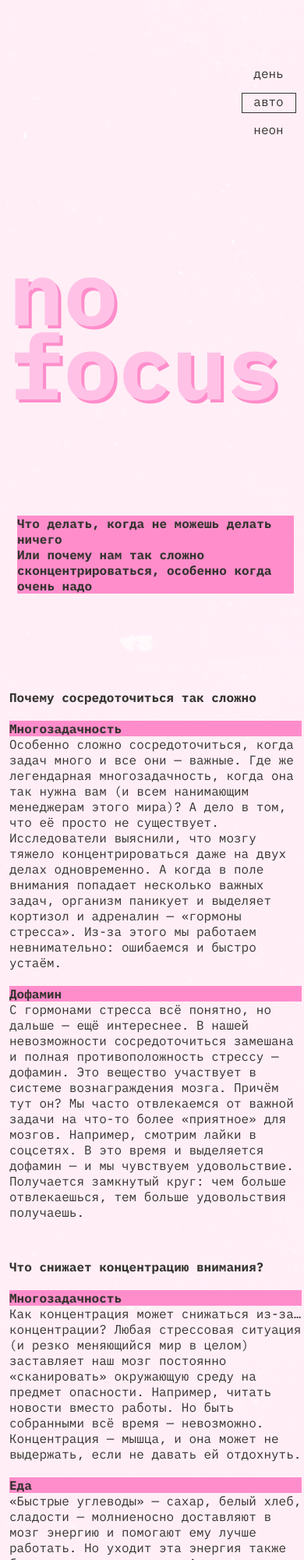
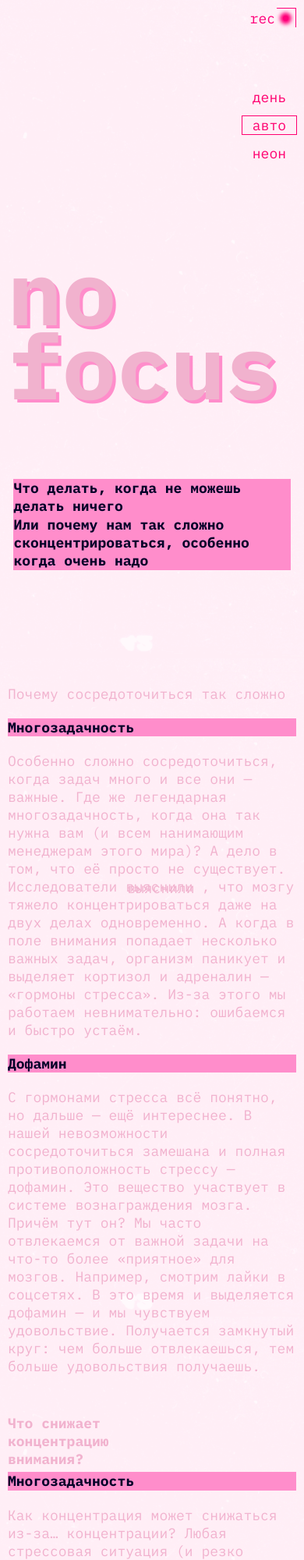
Before and after one commit to vlkrya/slozhno-sosredotochitsya, a plain HTML site: page index.html in a window 390 px wide. Shown: the top 2000 px of the page at 78% size. Drawn offline with Linux system fonts and the light colour scheme.

Commit message:
feat: second review

```diff
--- a/index.html
+++ b/index.html
@@ -4,15 +4,19 @@
     <meta charset="UTF-8" />
     <meta http-equiv="X-UA-Compatible" content="IE=edge" />
     <meta name="viewport" content="width=device-width, initial-scale=1.0" />
+    <meta name="color-scheme" content="dark light"/>
+
     <title>Сложно сосредоточиться</title>
+
     <link rel="icon" href="./images/favicon.ico">
     <link rel="icon" href="./images/favicon.svg">
+
     <link rel="stylesheet" href="./fonts/fonts.css">
+    <link rel="stylesheet" href="./styles/globals.css">
+    <link rel="stylesheet" href="./styles/variables.css">
     <link rel="stylesheet" href="./styles/style.css">
     <link rel="stylesheet" href="./styles/dark.css">
     <link rel="stylesheet" href="./styles/light.css">
-    <link rel="stylesheet" href="./styles/variables.css">
-    <link rel="stylesheet" href="./styles/globals.css">
   </head>
   <body class="page">
     <header class="header decorated-zone">
@@ -43,8 +47,8 @@
           </li>
         </ul>
       </nav>
-      <h1 class="title header__title">no focus</h1>
-      <p class="header__title-decor title-decoration">Что делать, когда не можешь делать ничего <br> Или почему нам так сложно сконцентрироваться, особенно когда очень надо</p>
+      <h1 class="title main__title-decoration">no focus</h1>
+      <p class="header__text accent-background accent-text ">Что делать, когда не можешь делать ничего <br> Или почему нам так сложно сконцентрироваться, особенно когда очень надо</p>
     </header>
     <main class="main">
 
@@ -54,42 +58,41 @@
         </h2>
         <ul class="main__section-inner-article">
           <li>
-            <h3 class="main__title-decor title-decoration"> Многозадачность </h3>
+            <h3 class="section__image-title accent-background accent-text"> Многозадачность </h3>
               <p class="main__section-text">
-                Особенно сложно сосредоточиться, когда задач много и все они — важные. Где же легендарная многозадачность, когда она так нужна вам (и всем нанимающим менеджерам этого мира)? А дело в том, что её просто не существует. Исследователи выяснили, что мозгу тяжело концентрироваться даже на двух делах одновременно. А когда в поле внимания попадает несколько важных задач, организм паникует и выделяет кортизол и адреналин — «гормоны стресса». Из-за этого мы работаем невнимательно: ошибаемся и быстро устаём.
+                Особенно сложно сосредоточиться, когда задач много и все они — важные. Где же легендарная многозадачность, когда она так нужна вам (и всем нанимающим менеджерам этого мира)? А дело в том, что её просто не существует. Исследователи <a class="link" href="https://dana.org/article/multicosts-of-multitasking/" target="_blank"> выяснили </a>, что мозгу тяжело концентрироваться даже на двух делах одновременно. А когда в поле внимания попадает несколько важных задач, организм паникует и выделяет кортизол и адреналин — «гормоны стресса». Из-за этого мы работаем невнимательно: ошибаемся и быстро устаём.
               </p>
           </li>
           <li>
-            <h3 class="main__title-decor title-decoration"> Дофамин </h3>
+            <h3 class="section__image-title accent-background accent-text"> Дофамин </h3>
               <p class="main__section-text">
                 С гормонами стресса всё понятно, но дальше — ещё интереснее. В нашей невозможности сосредоточиться замешана и полная противоположность стрессу — дофамин. Это вещество участвует в системе вознаграждения мозга. Причём тут он? Мы часто отвлекаемся от важной задачи на что-то более «приятное» для мозгов. Например, смотрим лайки в соцсетях. В это время и выделяется дофамин — и мы чувствуем удовольствие. Получается замкнутый круг: чем больше отвлекаешься, тем больше удовольствия получаешь.              </p>
           </li>
         </ul>
       </section>
 
-      <section class="main__section-article">
-        <h2 class="main__section-title">
+      <section class="main__section-article-second">
+        <h2 class="main__section-title-second">
           Что снижает концентрацию внимания?
         </h2>
-        <ul class="main__section-inner-article">
+        <ul class="main__section-inner-article-second">
           <li>
-            <h3 class="main__title-decor title-decoration"> Многозадачность </h3>
+            <h3 class="section__image-title accent-background accent-text"> Многозадачность </h3>
               <p class="main__section-text">
                 Как концентрация может снижаться из-за… концентрации? Любая стрессовая ситуация (и резко меняющийся мир в целом) заставляет наш мозг постоянно «сканировать» окружающую среду на предмет опасности. Например, читать новости вместо работы. Но быть собранными всё время — невозможно. Концентрация — мышца, и она может не выдержать, если не давать ей отдохнуть.              </p>
           </li>
-        </ul>
-        <ul class="main__section-inner-article">
+
           <li>
-            <h3 class="main__title-decor title-decoration"> Еда </h3>
+            <h3 class="section__image-title accent-background accent-text"> Еда </h3>
               <p class="main__section-text">
                 «Быстрые углеводы» — сахар, белый хлеб, сладости — молниеносно доставляют в мозг энергию и помогают ему лучше работать. Но уходит эта энергия также быстро, как и приходит. А мы в результате попадаем на «углеводные качели»: как только действие «быстрых углеводов» заканчивается, мы чувствуем усталость и сонливость. И хотим ещё больше быстрых углеводов.          </li>
-        </ul>
           <li>
-            <h3 class="main__title-decor title-decoration"> Гаджеты </h3>
+            <h3 class="section__image-title accent-background accent-text"> Гаджеты </h3>
               <p class="main__section-text">
                 Да-да, это та самая ситуация, когда на экране ноутбука — код, в наушниках — подкаст, а на компьютере фоном — ещё и видео с забавными утятами. В результате мозг пытается переключиться с одной задачи на другую — и просто не может. А чтобы вернуться к состоянию полной концентрации, человеку в среднем нужно 20 минут. Вот и получается, что чем больше времени мы проводим в гаджетах, тем больше времени затем нужно, чтобы вернуться к работе.        </ul>
               </p>
           </li>
+        </ul>
         </section>
 
       <section class="main__section-article">
@@ -99,37 +102,38 @@
         <ul class="main__section-inner-article">
 
           <li>
-            <h3 class="main__section-title">5 простых (на самом деле не очень) советов</h3>
-            <h4 class="main__title-decor title-decoration subtitle"> Представьте небо и облака </h4>
+            <h3 class="section__image-title accent-background accent-text">5 простых (на самом деле не очень) советов</h3>
+            <h4 class="section__image-title accent-background accent-text accent-text_bold "> Представьте небо и облака </h4>
               <p class="main__section-text">
                 Или листья в ручье. Тут дело в лёгкой медитации, которая помогает успокоиться. Ведь часто именно тревожные мысли о сложных задачах как раз и мешают эти сложные задачи делать. В такие моменты можно закрыть глаза и представить, что чистое небо — это вы, а облака — тревожные мысли. И сколько бы их ни было — ясное небо всегда будет где-то там, за тучами, и никуда не денется. Это упражнение поможет вернуться в настоящий момент, а не волноваться о потенциальных проблемах из будущего</p>
 
           </li>
           <li>
-            <h4 class="main__title-decor title-decoration subtitle"> Включите музыку </h4>
+            <h4 class="section__image-title accent-background accent-text accent-text_bold "> Включите музыку </h4>
               <p class="main__section-text">
                 Но не любую, и не любимую. Любимая может быть связана с сильными положительными эмоциями, которые тоже очень сильно отвлекают. Подойдёт тихая, спокойная, умеренно-ритмичная. Можно вообще попробовать включить плейлист в «белым шумом» или нейромузыкой.
           </li>
           <li>
-            <h4 class="main__title-decor title-decoration subtitle"> Прогуляйтесь</h4>
+            <h4 class="section__image-title accent-background accent-text accent-text_bold "> Прогуляйтесь</h4>
               <p class="main__section-text">
                 Или даже пробегитесь. Лучше найти парк или лес: один эксперимент показал, что созерцание природы повышает концентрацию, в то время как после просмотра городских пейзажей она наоборот понижается. Можно совместить прогулку с физическими упражнениями или бегом — так в мозг поступит ещё больше кислорода и он будет лучше работать. Но и простая двадцатиминутная прогулка — тоже отличный вариант.
           </li>
           <li>
-            <h4 class="main__title-decor title-decoration subtitle"> Хорошо ешьте </h4>
+            <h4 class="section__image-title accent-background accent-text accent-text_bold "> Хорошо ешьте </h4>
               <p class="main__section-text">
                 Мы — не ваша бабушка, но это правда важно. Выбирайте продукты, которые препятствуют резким скачкам сахара в крови. Например, с высоким содержанием клетчатки: овощи, ягоды, бобовые (нут, чечевица, фасоль), коричневый рис, хлеб из цельнозерновой пшеницы.
           </li>
           <li>
-            <h4 class="main__title-decor title-decoration subtitle"> Читайте</h4>
+            <h4 class="section__image-title accent-background accent-text accent-text_bold "> Читайте</h4>
               <p class="main__section-text">
                 Настоящие бумажные книги. Это правда помогает с концентрацией: чтобы прочитать пост в соцсети, достаточно нескольких минут или даже секунд. А вот интересная книга способна затянуть и на несколько часов и круто тренирует направленное внимание.
           </li>
         </ul>
       </section>
 
+
       <section>
-        <h2 class="title-decoration"> А можно в картинках?</h2>
+        <h2 class="section__image-title accent-background accent-text"> А можно в картинках?</h2>
         <ul class="main__image-container">
           <li class="main__image-container-item">
             <img class="image" src="./images/sunset.png" alt="картинка заката" loading="lazy">
@@ -148,8 +152,9 @@
           </li>
         </ul>
       </section>
+
     </main>
-    <footer class="footer decorated-zone">
+    <footer class="footer main__title-decoration">
       <h2 class="title footer__title">
         focus
       </h2>
--- a/styles/light.css
+++ b/styles/light.css
@@ -11,57 +11,24 @@
   */
 	--background-color: rgb(255, 241, 247);
 	--accent-color: rgb(255, 141, 203);
-	--accent-color-rgb: 53, 52, 48;
-	--text-color: rgb(53, 52, 48);
+	--text-colot: #353430;
 	--background-image: url(../images/cover-image-light.png);
+	--button-hover-color: #353430;
+	--decotative-bracket-color: #353430;
+	--nav-color: #353430;
 
-	color: var(--text-color);
-}
 
-.theme_light .header__theme-dark-decor {
-	display: none;
-}
-
-.theme_light .title-decoration {
-	--text-color: var(--text-color);
-}
-
-.theme_light .title {
-	color: rgb(255, 194, 230);
-}
-
-@media (width >= 1024px) {
-  .title {
-    text-shadow: 4px 4px 0 rgb(255, 0, 112);
-  }
 }
 
 @media (prefers-color-scheme: light) {
-	.page {
-		--background-color: rgb(255, 241, 247);
-		--accent-color: rgb(255, 141, 203);
-		--accent-color-rgb: 53, 52, 48;
-		--text-color: rgb(53, 52, 48);
+	:root {
 		--background-image: url(../images/cover-image-light.png);
+		--accent-color: #ff8dcb;
+		--heading-color: #353430;
+		--text-colot: #353430;
+		--button-hover-color: #353430;
+		--decotative-bracket-color: #353430;
+		--menu-color: #353430;
 
-		color: var(--text-color);
 	}
-
-	.header__theme-dark-decor {
-		display: none;
-	}
-
-	.title-decoration {
-		--text-color: var(--text-color);
-	}
-
-	.title {
-		color: rgb(255, 194, 230);
-	}
-
-  @media (width >= 1024px) {
-  .title {
-    text-shadow: 4px 4px 0 rgb(255, 0, 112);
-  }
 }
-}
--- a/styles/style.css
+++ b/styles/style.css
@@ -2,75 +2,130 @@
 
 .page {
   /* сохраните в разметке и стилях класс page. На его основе работает скрипт. */
-  background-color: var(--background-color);
-	background-image: var(--background-image);
-	background-repeat: no-repeat;
-	background-size: cover;
-	background-position: center;
-	background-attachment: fixed;
-	min-height: 100dvh;
-	color: var(--accent-color);
-  font-weight: var(--font-weight, 700);
-
+  margin: 0 auto;
+  padding: 10px;
+  color: var(--text-color);
+  font-size: 18px;
+  background-image: var(--background-image);
+  background-repeat: no-repeat;
+  background-position: top center;
+  background-size: cover;
+  background-attachment: fixed;
+  max-width: 1024px;
 }
 
 .header {
   display: grid;
-  grid-area: 1fr auto 1fr;
+  grid-template-rows: auto max-content auto;
   align-items: center;
-  justify-items: center;
-  min-block-size: 668px;
+}
 
+.decorated-zone {
+  position: relative;
+  min-block-size: 97vh;
+}
+
+@media (min-width: 768px) {
+  .decorated-zone {
+    min-height: 95vh;
+  }
+}
+
+@media (min-width: 1024px) {
+  .decorated-zone {
+    min-height: 94vh;
+  }
+}
+
+.decorated-zone::before {
+  content: "";
+  position: absolute;
+  inline-size: 25px;
+  block-size: 25px;
+  border-top: 1px solid var(--decorative-bracket-color);
+  border-right: 1px solid var(--decorative-bracket-color);
+  inset-inline-end: 0;
+  inset-block-start: 0;
+}
+
+.decorated-zone::after {
+  content: "";
+  position: absolute;
+  inline-size: 25px;
+  border-bottom: 1px solid var(--deco-color);
+  border-left: 1px solid var(--decorative-bracket-color);
+  inset-block-end: 0;
 }
 
 .header__theme-dark-decor {
-  display: inline-block;
   position: absolute;
-  top: var(--padding);
-  right: 0;
-  text-transform: uppercase;
-  line-height: 25px;
+  display: flex;
+  align-items: center;
+  gap: 10px;
+  margin: 2px 10px 0 0;
+  color: rgb(255,0,122);
+  inset-inline-end: 0;
+  inset-block-start: 0;
 }
 
 .header__theme-dark-decor::after {
-  content: '';
-  display: inline-block;
-  margin-inline-end: 9px;
-  margin-inline-start: 10px;
-  inline-size: 9px;
-  block-size: 9px;
+  content: "";
+  display: block;
   border-radius: 50%;
-  background-color: currentColor;
-  box-shadow: 0 0 4px currentColor;
+  inline-size: 7px;
+  block-size: 7px;
+  background-color:rgb(255,0,122);
+  box-shadow: 0 0 5px 4px rgb(255,0,122);
 }
 
 .header__theme-menu {
-
+  justify-self: end;
+  margin: 5px 0 0;
 }
 
-.header__theme-menu-item{
+.header__theme-menu-list {
+  display: flex;
+  flex-direction: column;
+  gap: 13px;
+}
+
+@media (min-width: 768px) {
+  .header__theme-menu {
+    margin: 10px 0 0;
+  }
+}
+
+@media (min-width: 1024px) {
+  .header__theme-menu {
+    justify-self: center;
+    align-self: flex-start;
+    margin: 0;
+  }
+
+  .header__theme-menu-list {
+    flex-direction: row;
+    margin-top: 6px;
+  }
+}
+
+
+.header__theme-menu-item {
 
 }
 
 .header__theme-menu-button {
-  inline-size: 70px;
-  block-size: 26px;
-  display: block;
+  border: none;
+  padding: 0 13px;
+  outline: 1px solid transparent;
+  color: #ff0070;
+  text-transform: lowercase;
   background-color: transparent;
-  border: 1px solid transparent;
-  text-transform: lowercase;
-  line-height: 18px;
   cursor: pointer;
-  padding: 1.5px 13px 4.5px;
-  font-family: inherit;
+  transition-duration: 0.2s;
 }
 
 .header__theme-menu-button:hover {
-  border: 1px solid var(--button-border-color, rgba(255, 0, 112, 1));
-}
-
-.header__theme-menu-button:disabled {
-  pointer-events: none;
+  outline: 1px solid #ff0070;
 }
 
 .header__theme-menu-button:focus {
@@ -78,81 +133,113 @@
 }
 
 .header__theme-menu-button:focus-visible {
-  border-bottom-color: var(--button-color, #FF0070);
+  border-bottom: 1px solid #ff0070;
 }
 
-.header__theme-menu-button_type_light {
+.header__theme-menu-button_active {
+  outline: 1px solid #ff0070;
+  pointer-events: none;
+}
+
+.title {
+  align-self: center;
+  margin: 15px 0 0;
+}
+
+@media (max-width: 668px) {
+  .title {
+    margin: 20px 0 0 0;
+    font-size: 116px;
+    line-height: 83%;
+  }
+}
+
+@media (min-width: 768px) {
+  .title{
+    margin: 20px 0 0 0px;
+  }
+}
+
+@media (min-width: 1024px) {
+  .title {
+    margin: 45px 0 0 0px;
+  }
+}
+
+.main__title-decoration {
+
+  font-weight: var(--text-bold);
+  font-size: var(--title-font-size-mobile);
+  line-height: 82.5%;
+  text-shadow: 4px 4px 0 var(--accent-color);
 
 }
 
-.header__theme-menu-button_active {
-  pointer-events: none;
-  border: 1px solid currentColor;
+.header__text {
+  justify-self: end;
+  margin: 0;
+  padding-right: 50px;
+  max-width: 364px;
+  font-weight: 700;
 }
 
-.header__theme-menu-button_type_auto {
+@media (max-width: 668px) {
+  .header__text {
+    max-width: 96%;
+    margin: 0 auto;
+  }
+}
+
+@media (min-width: 768px) {
+  .header__text {
+    margin: 0;
+  }
+}
+
+@media (min-width: 1024px) {
+  .header__text {
+    margin: 0;
+    padding: 0;
+    max-inline-size: 491px;
+  }
+}
+
+.accent-background {
+  color: var(--background-color);
+  background-color: var(--accent-color);
+}
+
+.accent-text {
+  font-size: 18px;
+  line-height: 130%;
+}
+
+.accent-text_bold {
+  font-weight: normal;
+}
+
+.main {
 
 }
 
-.header__theme-menu-button_type_dark {
-
+.main__section-article {
+  margin: 49px 0 0;
+  list-style: none;
 }
 
-.title {
-  justify-self: start;
-  color: #DB00FF;
-  font-size: var(--title-font-size);
-  font-weight: var(--font-weight, 700);
-  line-height: 82.5%;
+@media (min-width: 768px) {
+  .main__section-article {
+    display: grid;
+    grid-template-columns: 236px 1fr;
+    column-gap: var(--gap);
+    margin: 81px 0 0;
+  }
 }
 
-.header__title {
-  text-shadow: 4px 4px 0 var(--accent-color);
-}
-
-.header__title-decor {
-  inline-size: max(355px, 50%);
-}
-
-.title-decoration {
-  color: var(--text-color);
-  font-family: inherit;
-  font-weight: var(--font-weight);
-  font-size: inherit;
-  background-color: var(--accent-color);
-
-}
-
-.decorated-zone {
-  block-size: 100dvh;
-  padding-block: var(--padding);
-  position: relative;
-}
-
-.decorated-zone::before
-.decorated-zone::after {
-  content: '';
-  position: absolute;
-  inline-size: 25px;
-  block-size: 25px;
-}
-
-.decorated-zone::before {
-  bottom: var(--padding);
-  left: 0;
-  border-inline-end-style: 1px solid currentColor;
-  border-block-end: 1px solid currentColor;
-}
-
-.decorated-zone::after {
-  top: var(--padding);
-  left: 0;
-  border-inline-end: 1px solid currentColor;
-  border-block-start: 1px solid currentColor;
-}
-
-.main {
-  margin-block: var(--main-block-margin);
+@media (min-width: 1024px) {
+  .main__section-article {
+    grid-template-columns: 314px 1fr;
+  }
 }
 
 .main__article {
@@ -171,6 +258,31 @@
   font-size: inherit;
   font-weight: var(--font-weight);
 }
+
+.main__section-title-second {
+  font-size: inherit;
+  font-weight: 700;
+  width: 236px;
+  padding-bottom: 5px;
+}
+
+@media(min-width: 1024px) {
+  .main__section-article-second {
+    display: grid;
+    grid-template-columns: repeat(3, 1fr);
+    gap: 20px;
+  }
+
+  .main__section-title-second {
+    grid-column: 1 / -1;
+  }
+
+  .main__section-inner-article-second {
+    display: contents;
+  }
+
+}
+
 .main__section-inner-article {
   display: grid;
   gap: 20px;
@@ -185,25 +297,81 @@
   font-weight: 400;
 }
 
+.section__image-title {
+  margin-block-end: 20px;
+}
+
+.accent-background {
+  color: var(--background-color);
+  background-color: var(--accent-color);
+}
+
+.accent-text {
+  font-size: 18px;
+  line-height: 130%;
+}
+
 .main__image-container {
-  display: grid;
-  gap: var(--padding);
+  display: flex;
+  flex-direction: column;
+  gap: 5px;
+  margin-top: 10px;
 }
 
 .image {
-  display: block;
   inline-size: 100%;
-  object-fit: contain;
-  object-position: center;
+}
+
+@media (min-width: 768px) {
+  .main__image-container {
+    display: grid;
+    grid-template-columns: 1fr 1fr 1fr;
+    grid-template-rows: repeat(3, auto);
+    gap: 20px;
+    margin-block-start: 19px;
+  }
+
+  .main__image-container-item:nth-child(1) {
+    grid-column: 1 / 3;
+    grid-row: 1 / 2;
+  }
+
+  .main__image-container-item:nth-child(2) {
+    grid-column: 3 / 4;
+    grid-row: 1 / 3;
+  }
+
+  .main__image-container-item:nth-child(3) {
+    grid-column: 1 / 2;
+    grid-row: 2 / 4;
+  }
+
+  .main__image-container-item:nth-child(4) {
+    grid-column: 2 / 3;
+    grid-row: 2 / 3;
+  }
+
+  .main__image-container-item:nth-child(5) {
+    grid-column: 2 / 4;
+    grid-row: 3 / 4;
+  }
+
+  .image {
+    width: 100%;
+    height: 100%;
+    object-fit: cover;
+  }
 }
 
 .footer {
-  display: flex;
+  display: grid;
   justify-content: center;
   align-items: center;
-  min-block-size: 668px;
+  margin-top: 384px;
+  margin-bottom: 384px;
 }
 
-.footer__title {
-  text-shadow: 2px 2px 0 var(--accent-color);
+.link {
+  text-decoration: none;
+  text-shadow: 2px 2px 0 #F1B2CE;
 }
--- a/styles/variables.css
+++ b/styles/variables.css
@@ -6,115 +6,18 @@
 :root {
   --background-color: rgb(0,0,40);
   --accent-color: rgb(255,0,112);
-  --accent-color-rgb: 255,0,112;
+  --accent-color-rgb: rgb(255,0,112);
   --text-color: rgb(241,178,206);
   --padding: 10px;
   --main-block-margin: 40px;
   --background-image: url(../images/cover-image-dark.png);
   --article-margin: 50px;
-  --title-font-size: clamp(7.25rem, 7.0115rem + 1.0178vw, 7.5rem);
+  --title-font-size-mobile: clamp(7.25rem, 7.0115rem + 1.0178vw, 7.5rem);
+  --title-font-size-desktop: clamp(7.2rem, 0.5625rem + 14.4531vw, 9.8125rem);
+  --menu-color: rgb(255,0,122);
+  --headers-color: rgb(255,0,122);
+  --gap: 20px;
+  --main-font: "IBM Plex mono";
+  --text-bold: 700;
+  --decorative-bracket-color: rgb(255,0,122);
 }
-
-@media (width < 768px) {
-  .header__theme-menu-list {
-    align-items: flex-end;
-    display: flex;
-    flex-direction: column;
-    gap: 10px;
-    padding-left: 290px;
-  }
-}
-
-@media (width >= 768px) {
-  :root {
-    --padding: 20px;
-    --article-margin: 80px;
-    --main-block-margin: 60px;
-    --title-font-size: clamp(7.5rem, 0.5625rem + 14.4531vw, 9.8125rem);
-  }
-
-  .header__theme-menu-list {
-    align-items: flex-end;
-    display: flex;
-    flex-direction: column;
-    gap: 10px;
-    padding-left: 890px;
-  }
-
-
-  .main__section-article:nth-child(odd) {
-    grid-template-columns: 1fr 2fr ;
-
-  }
-
-  .main__section-article:nth-child(even):not(:last-child) .main__section-inner-article {
-    grid-column: span 3;
-  }
-
-
-	.main__image-container {
-    display: grid;
-		grid-template-columns: repeat(3, 1fr);
-		grid-template-rows: repeat(3, auto);
-
-	}
-
-  .main__image-container-item {
-    width: 100%;
-  }
-
-  .image {
-    width: 100%;
-    height: 100%;
-    object-fit: cover;
-  }
-
-	.main__image-container-item:nth-child(1) {
-		grid-column: 1 / span 2;
-		grid-row: 1 / 2;
-	}
-
-	.main__image-container-item:nth-child(2) {
-		grid-column: 3 / 4;
-		grid-row: 1 / span 2;
-	}
-
-	.main__image-container-item:nth-child(3) {
-		grid-column: 1 / 2;
-		grid-row: 2 / span 2;
-	}
-
-	.main__image-container-item:nth-child(5) {
-		grid-column: 2 / span 2;
-		grid-row: 3 / 4;
-	}
-
-  .header__theme-menu-list {
-    align-items: flex-end;
-    display: flex;
-    flex-direction: column;
-  }
-}
-
-@media (width >= 1024px) {
-  .header__theme-menu {
-    justify-self: center;
-    align-self: start;
-  }
-
-  .header__theme-menu-list {
-    flex-direction: row;
-  }
-
-  .main__section-article:nth-child(odd) {
-    grid-template-columns: repeat(3, 1fr);
-  }
-
-  .main__section-article:nth-child(odd) > .main__inner-article {
-    grid-column: 2 / span 2;
-  }
-
-  .main__section-article:nth-child(even):not(:last-child) .main__inner-article {
-    grid-template-columns: repeat(3, 1fr);
-  }
-}
```
Also changed, not shown: styles/dark.css (+2 -6 lines).
